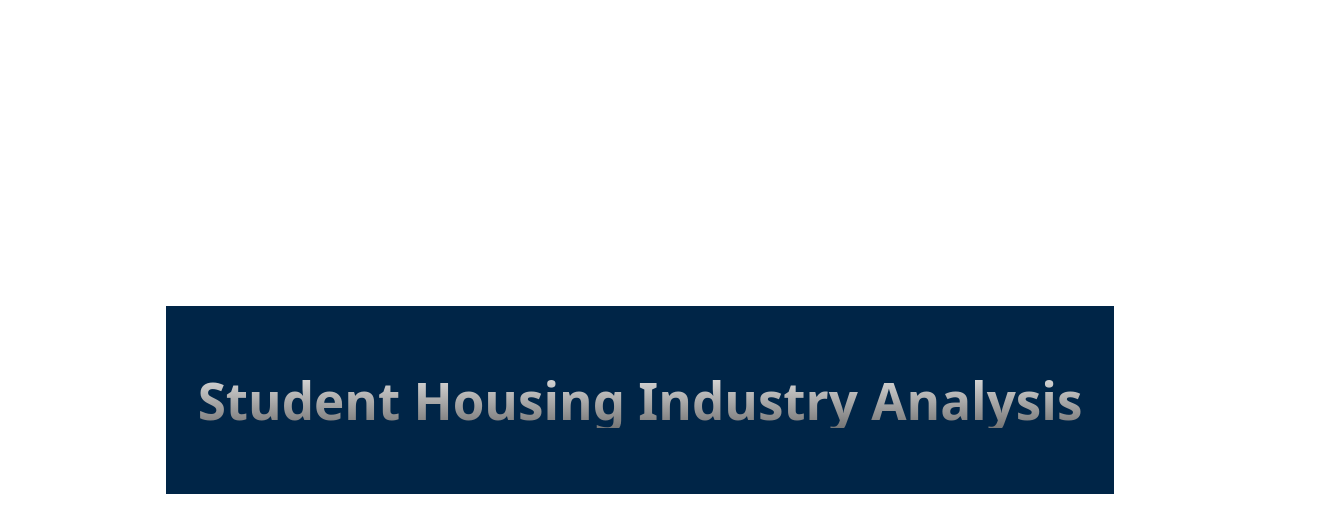
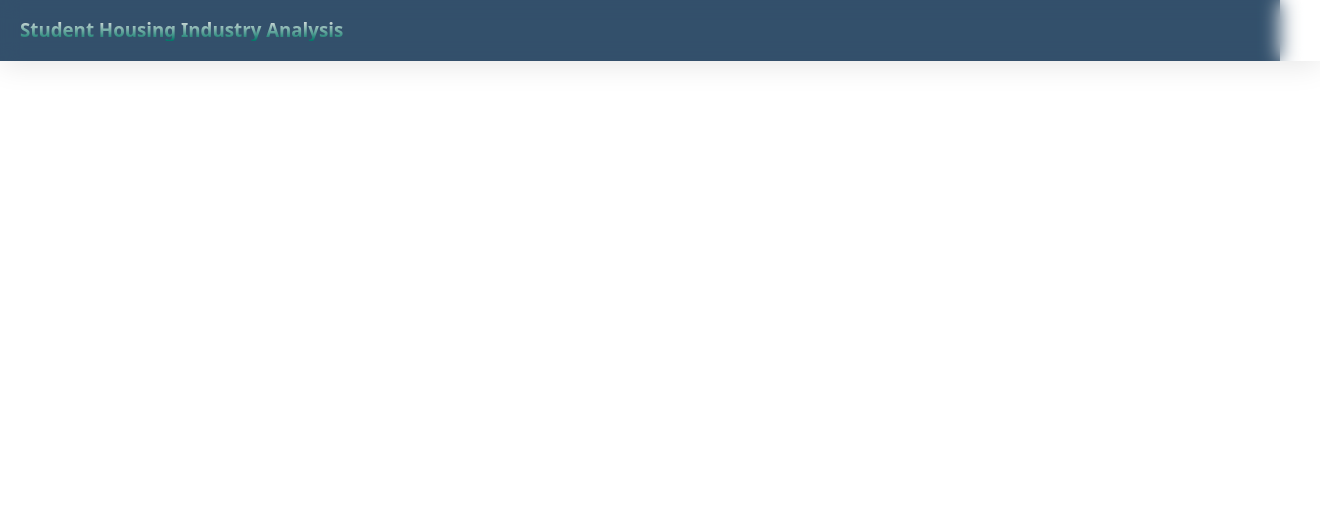
Before and after one commit to devangmalhotra/student-housing-industry-analysis, a React (Vite) app: page / in a window 1280 px wide. Shown: the top 532 px of the page, 1320 px wide, since content can reach past the window. Built offline with nearby package versions, Linux system fonts and the light colour scheme.

Commit message:
Started working on website header

```diff
--- a/src/App.css
+++ b/src/App.css
@@ -6,8 +6,8 @@
   --camo-green: #3E5641;
   max-width: 1280px;
   margin: 0 auto;
-  padding: 2rem;
-  text-align: center;
+  /*padding: 2rem;*/
+  /*text-align: center;*/
   background-color: var(--background);
 }
 
@@ -45,6 +45,16 @@
 
 .read-the-docs {
   color: #888;
+}
+
+#home-main header {
+  background: rgba(255, 255, 255, 0.2);
+  box-shadow: 0 4px 30px rgba(0, 0, 0, 0.1);
+  backdrop-filter: blur(9.4px);
+  -webkit-backdrop-filter: blur(9.4px);
+  margin: 0;
+  padding: 20px;
+  width: 100%;
 }
 
 #home-main form {
--- a/src/Home.jsx
+++ b/src/Home.jsx
@@ -1,6 +1,7 @@
 import React from 'react'
 import Scrape from './Scrape'
 import { useState } from 'react'
+import { Link } from 'react-router-dom';
 
 function Home() {
     const [selectedCity, setSelectedCity] = useState('');
@@ -34,9 +35,9 @@ function Home() {
 
 
   return (
-    <div>
+    <div id='home-main'>
         <header>
-            <h1>Student Housing Industry Analysis</h1>
+            <Link to='/'><h3>Student Housing Industry Analysis</h3></Link>
         </header>
     </div>
 /*     <div id='home-main'>
--- a/src/index.css
+++ b/src/index.css
@@ -29,17 +29,17 @@ a:hover {
 
 body {
   margin: 0;
-  display: flex;
+  /*display: flex;*/
   place-items: center;
   min-width: 320px;
   min-height: 100vh;
 }
 
-h1 {
-  font-size: 3.2em;
+h3 {
+  /*font-size: 3.2em;*/
   line-height: 1.1;
-
-  background: linear-gradient(#e2e2e2, #767676);
+  margin: 0;
+  background: linear-gradient(#e2e2e2, #007666);
   color: transparent;
   background-clip: text;
 
```
